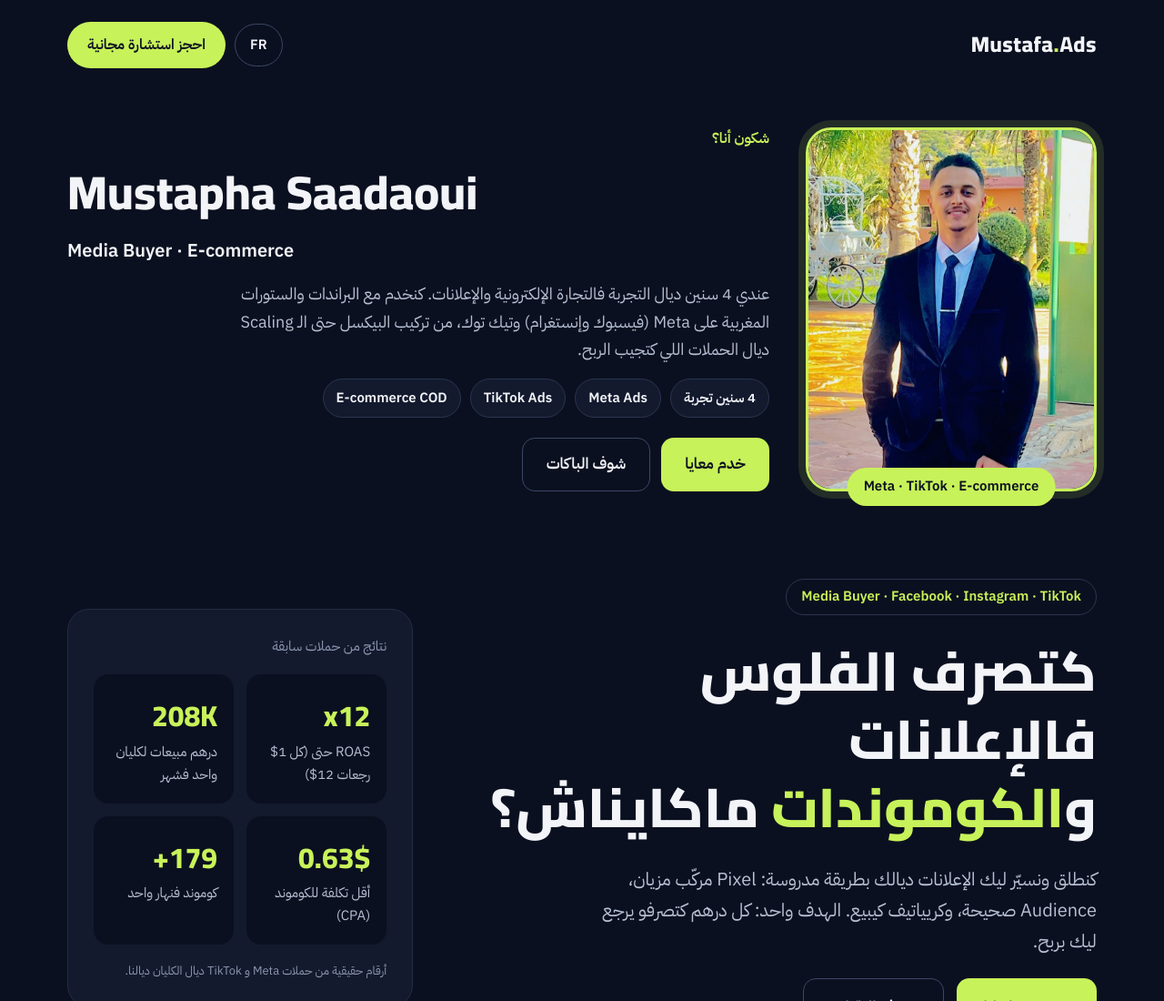
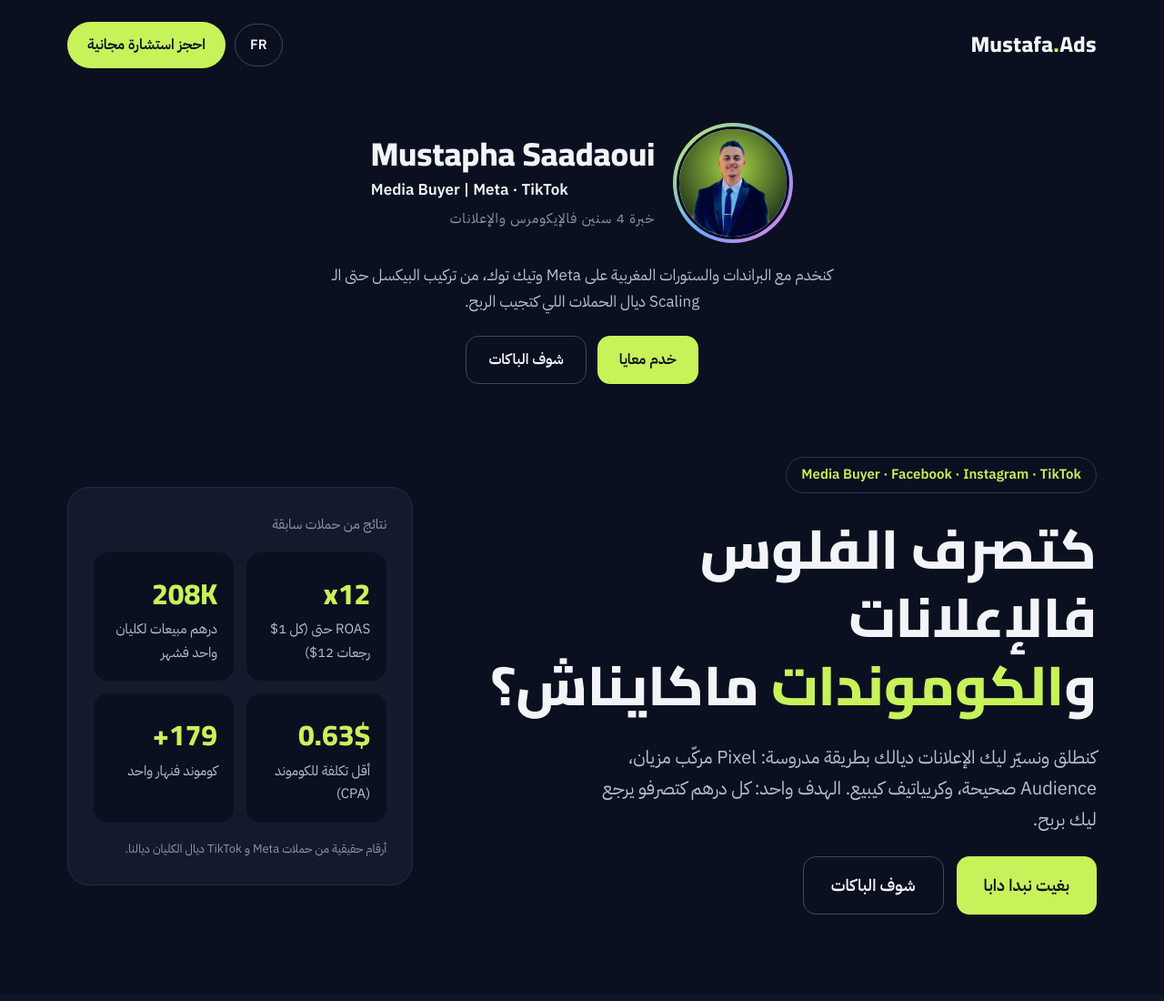
Before and after one commit to mstafasaadawi-lang/mustafa-ads, a plain HTML site: page index.html in a window 1280 px wide. Shown: the top 1100 px of the page at 91% size. Drawn offline with Linux system fonts and the light colour scheme.

Commit message:
Compact profile header with round avatar

```diff
--- a/index.html
+++ b/index.html
@@ -44,21 +44,21 @@ function track(ev, p){ if (window.fbq) fbq('track', ev, p||{}); }
   </div>
 
   <!-- PORTFOLIO -->
-  <div id="about" style="max-width: 1180px; margin: 0 auto; padding: 40px 24px 24px; display: flex; flex-wrap: wrap; gap: 40px; align-items: center">
-    <div style="flex: 0 1 320px; max-width: 320px; min-width: 0; margin: 0 auto; position: relative">
-      <img src="img/mustapha-suit.jpg" alt="Mustapha Saadaoui" width="880" height="1100" style="display: block; width: 100%; height: auto; aspect-ratio: 4/5; object-fit: cover; border-radius: 28px; border: 3px solid #C8F25A; box-shadow: 0 0 0 8px rgba(200,242,90,.12)">
-      <div style="position: absolute; bottom: -16px; left: 50%; transform: translateX(-50%); white-space: nowrap; background: #C8F25A; color: #0B1020; font-weight: 800; padding: 8px 18px; border-radius: 999px; font-size: 15px" dir="ltr">Meta · TikTok · E-commerce</div>
+  <div id="about" style="max-width: 760px; margin: 0 auto; padding: 36px 24px 8px; display: flex; flex-direction: column; align-items: center; gap: 22px; text-align: center">
+    <div style="display: flex; flex-wrap: wrap; align-items: center; justify-content: center; gap: 20px">
+      <div style="width: 132px; height: 132px; flex: none; border-radius: 50%; padding: 4px; background: linear-gradient(135deg, #C8F25A, #6EA8FF 55%, #F27AE6)">
+        <img src="img/avatar.png" alt="Mustapha Saadaoui" width="600" height="600" style="display: block; width: 100%; height: 100%; border-radius: 50%; border: 3px solid #0B1020; box-sizing: border-box; object-fit: cover">
+      </div>
+      <div style="display: flex; flex-direction: column; gap: 4px; text-align: start">
+        <div style="font-family: Cairo, sans-serif; font-weight: 800; font-size: clamp(26px, 6vw, 36px); line-height: 1.15" dir="ltr">Mustapha Saadaoui</div>
+        <div style="font-weight: 700; font-size: 17px; color: #F2F4F8" dir="ltr">Media Buyer | Meta · TikTok</div>
+        <div style="font-size: 15px; color: #8C97B0; letter-spacing: 1px">خبرة 4 سنين فالإيكومرس والإعلانات</div>
+      </div>
     </div>
-    <div style="flex: 999 1 420px; min-width: 0; display: flex; flex-direction: column; gap: 16px">
-      <div style="color: #C8F25A; font-weight: 600">شكون أنا؟</div>
-      <h2 style="margin: 0; font-family: Cairo, sans-serif; font-weight: 800; font-size: clamp(32px, 4.4vw, 52px); line-height: 1.15" dir="ltr">Mustapha Saadaoui</h2>
-      <div style="font-size: 20px; color: #F2F4F8; font-weight: 600" dir="ltr">Media Buyer · E-commerce</div>
-      <p style="margin: 0; font-size: 18px; color: #B7C0D3; max-width: 600px">عندي 4 سنين ديال التجربة فالتجارة الإلكترونية والإعلانات. كنخدم مع البراندات والستورات المغربية على Meta (فيسبوك وإنستغرام) وتيك توك، من تركيب البيكسل حتى الـ Scaling ديال الحملات اللي كتجيب الربح.</p>
-      <div style="display: flex; flex-wrap: wrap; gap: 10px"><span style="border: 1px solid #2A3550; background: #131A2E; color: #F2F4F8; padding: 8px 14px; border-radius: 999px; font-size: 15px; font-weight: 600">4 سنين تجربة</span><span style="border: 1px solid #2A3550; background: #131A2E; color: #F2F4F8; padding: 8px 14px; border-radius: 999px; font-size: 15px; font-weight: 600">Meta Ads</span><span style="border: 1px solid #2A3550; background: #131A2E; color: #F2F4F8; padding: 8px 14px; border-radius: 999px; font-size: 15px; font-weight: 600">TikTok Ads</span><span style="border: 1px solid #2A3550; background: #131A2E; color: #F2F4F8; padding: 8px 14px; border-radius: 999px; font-size: 15px; font-weight: 600">E-commerce COD</span></div>
-      <div style="display: flex; flex-wrap: wrap; gap: 12px; margin-top: 6px">
-        <a href="#contact" style="text-decoration: none; background: #C8F25A; color: #0B1020; font-weight: 700; padding: 14px 26px; border-radius: 14px; font-size: 17px; min-height: 50px; box-sizing: border-box; display: inline-flex; align-items: center">خدم معايا</a>
-        <a href="#packs" style="text-decoration: none; border: 1px solid #3A4766; color: #F2F4F8; font-weight: 600; padding: 14px 26px; border-radius: 14px; font-size: 17px; min-height: 50px; box-sizing: border-box; display: inline-flex; align-items: center">شوف الباكات</a>
-      </div>
+    <p style="margin: 0; font-size: 17px; color: #B7C0D3; max-width: 560px">كنخدم مع البراندات والستورات المغربية على Meta وتيك توك، من تركيب البيكسل حتى الـ Scaling ديال الحملات اللي كتجيب الربح.</p>
+    <div style="display: flex; flex-wrap: wrap; gap: 12px; justify-content: center">
+      <a href="#contact" style="text-decoration: none; background: #C8F25A; color: #0B1020; font-weight: 700; padding: 12px 24px; border-radius: 14px; font-size: 16px; min-height: 48px; box-sizing: border-box; display: inline-flex; align-items: center">خدم معايا</a>
+      <a href="#packs" style="text-decoration: none; border: 1px solid #3A4766; color: #F2F4F8; font-weight: 600; padding: 12px 24px; border-radius: 14px; font-size: 16px; min-height: 48px; box-sizing: border-box; display: inline-flex; align-items: center">شوف الباكات</a>
     </div>
   </div>
 
```
Also changed, not shown: fr/index.html (+14 -14 lines), img/avatar.png (added), img/mustapha-suit.jpg (deleted).
